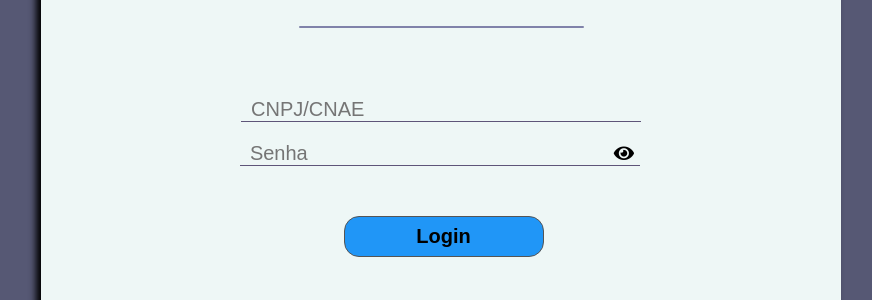
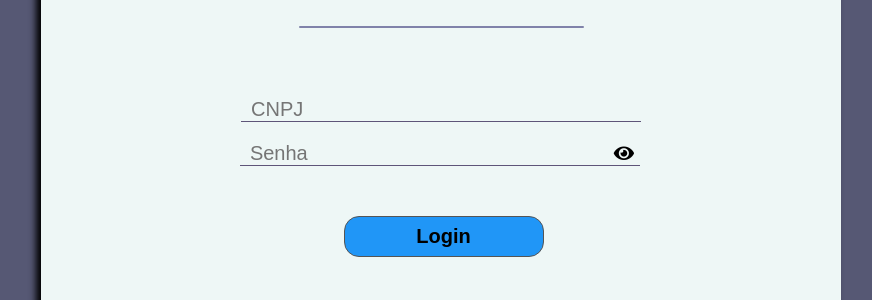
Before and after one commit to Dayna-Caroline/ProjetoIC, a PHP site: page /front/login.php in a window 1280 px wide. Shown: the part 261-561 px from the top of the page, without its empty margins (199-1071 px from the left). Run offline with PHP 8.4, Linux system fonts and the light colour scheme; some libraries are stand-ins or nearby versions.

Commit message:
texto de login

```diff
--- a/back/login.php
+++ b/back/login.php
@@ -39,7 +39,7 @@ if (isset($_POST['btnLogar']))
         }
         else
         {
-            $falha = "Senha Incorreta!";
+            $falha = "Email ou senha incorretos!";
         }
     }
     if(strlen($falha)>0)
--- a/front/login.php
+++ b/front/login.php
@@ -32,7 +32,7 @@
 
             <form class="form" action="../back/login.php" method="POST">
                 <div class="cnpj">
-                    <input type="CNPJ/CNAE" name="cnpjCnae" id="cnpjCnae" autocomplete="off" placeholder="CNPJ/CNAE" value="">
+                    <input type="CNPJ" name="cnpj" id="cnpj" autocomplete="off" placeholder="CNPJ" value="">
                 </div>
 
                 <div class="senha">
```
